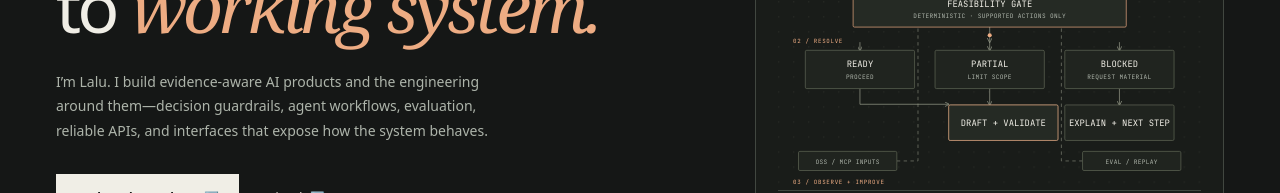
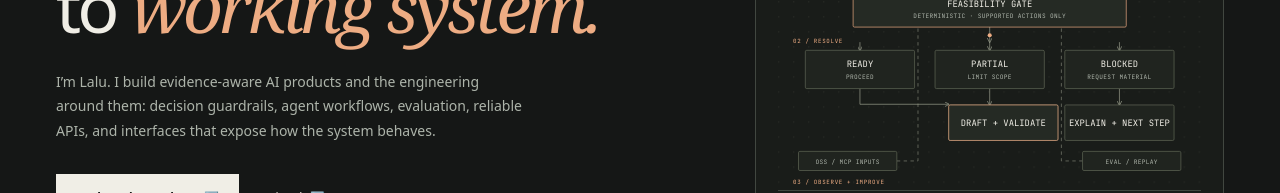
Before and after one commit to CodeForgeNet/Lalu-Portfolio_Frontend, a Next.js app: page / in a window 1280 px wide. Shown: the part 356-549 px from the top of the page. Built offline with nearby package versions, Linux system fonts and the light colour scheme.

Commit message:
fix section2

```diff
--- a/src/app/page.tsx
+++ b/src/app/page.tsx
@@ -22,7 +22,7 @@ export default function Home() {
             </h1>
             <p className="hero-description">
               I’m Lalu. I build evidence-aware AI products and the engineering
-              around them—decision guardrails, agent workflows, evaluation,
+              around them: decision guardrails, agent workflows, evaluation,
               reliable APIs, and interfaces that expose how the system behaves.
             </p>
             <div className="hero-actions">
```
